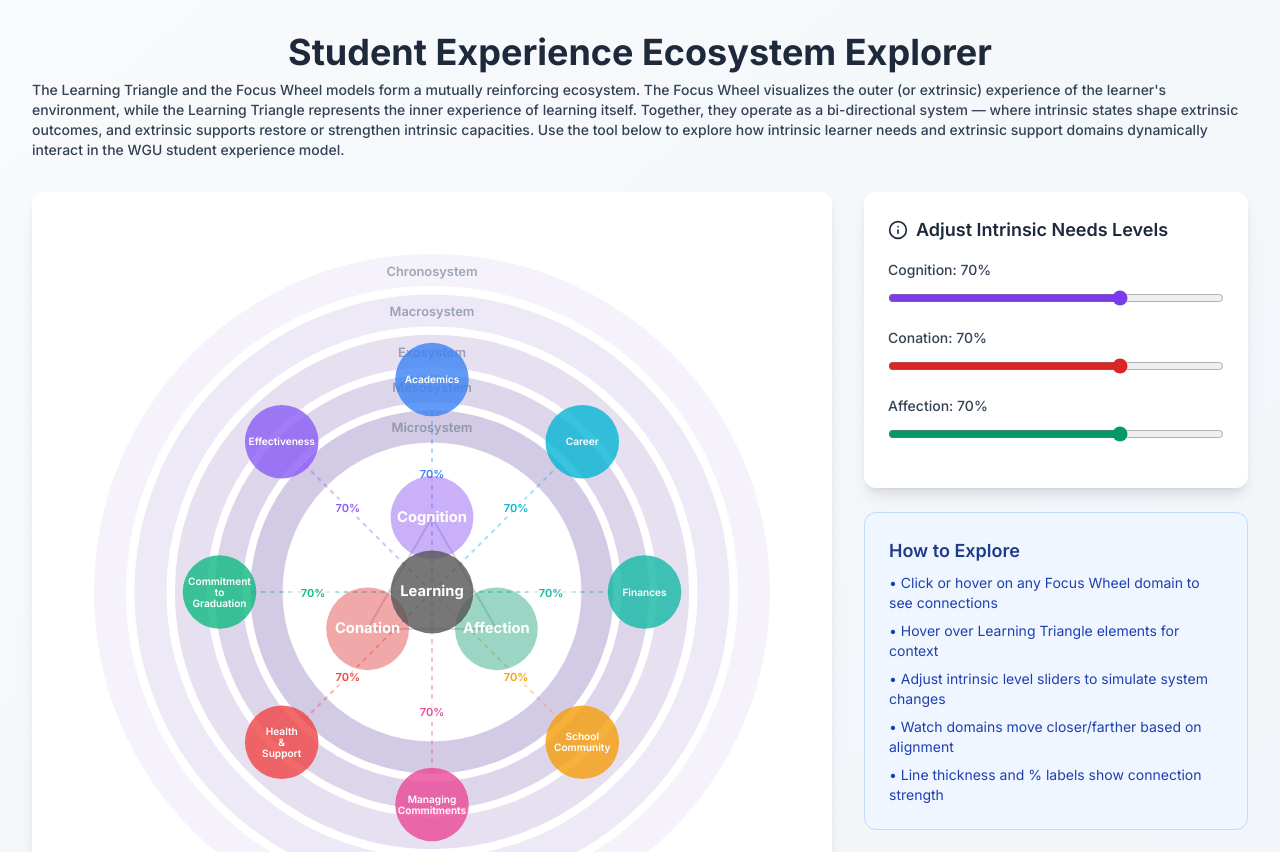
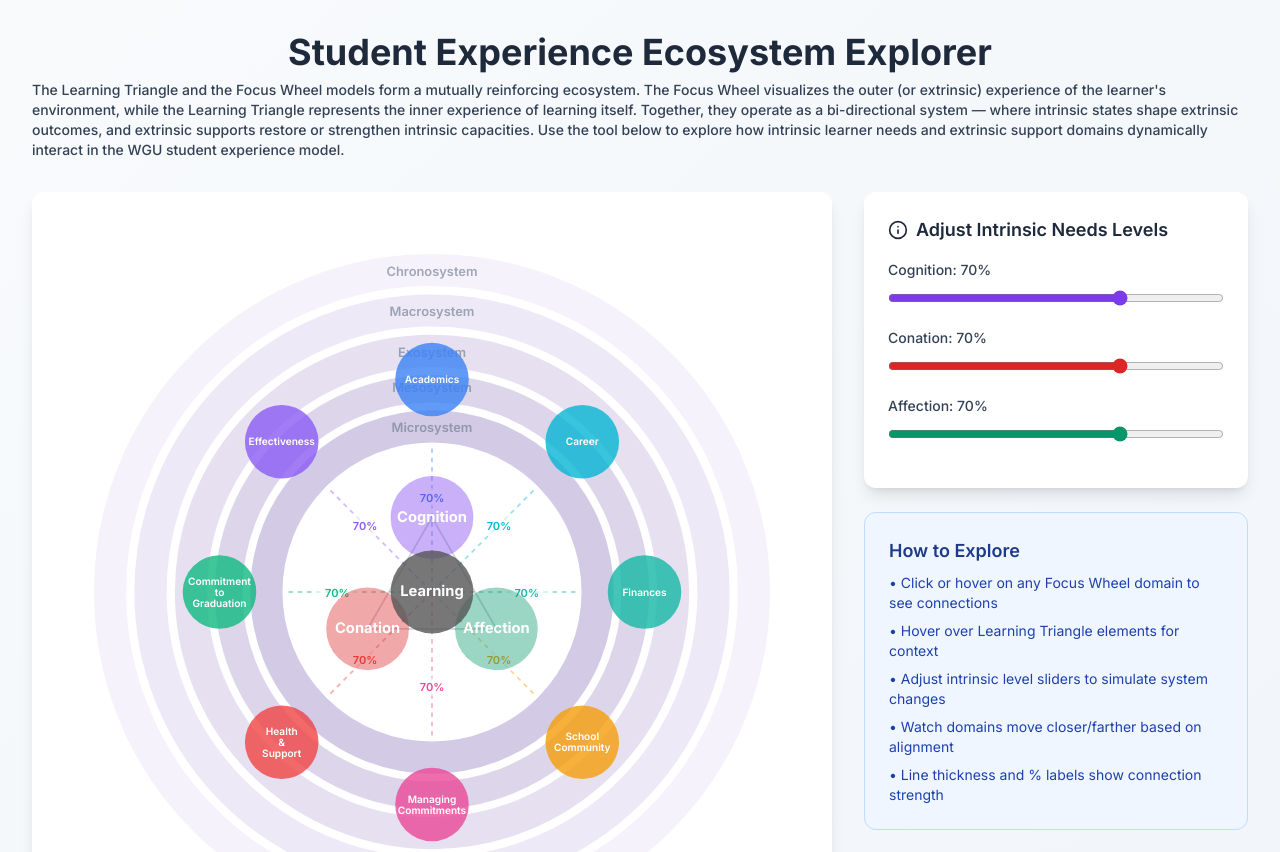
Before and after one commit to eric-hansen-wgu/SEEE-test, a Next.js app: page / in a window 1280 px wide. Shown: the top 852 px of the page. Built offline with nearby package versions, Linux system fonts and the light colour scheme.

Commit message:
Update page.tsx

```diff
--- a/src/app/page.tsx
+++ b/src/app/page.tsx
@@ -160,7 +160,7 @@ const StudentSuccessEcosystem = () => {
     const totalScore = cognitionScore + mindsetScore + belongingScore;
     const maxPossibleScore = (domain.influences.cognition + domain.influences.mindset + domain.influences.belonging) * 100;
     const domainAlignment = totalScore / maxPossibleScore;
-    const radius = 350 - (domainAlignment * (180 + 40)); //First number is Max Radius, Second number is Min Radius, Third Number accounts for radius of the Focus Wheel Domain
+    const radius = 350 - (domainAlignment * 180); //First number is Max Radius, Second number is Min Radius
 
     const angleRad = (domain.angle * Math.PI) / 180;
     const domainX = centerX + radius * Math.cos(angleRad);
@@ -261,7 +261,7 @@ const StudentSuccessEcosystem = () => {
                 const maxPossibleScore = (domain.influences.cognition + domain.influences.mindset + domain.influences.belonging) * 100;
                 const domainAlignment = totalScore / maxPossibleScore;
 
-                const radius = 350 - (domainAlignment * (180 + 40)); //First number is Max Radius, Second number is Min Radius, Third Number accounts for radius of the Focus Wheel Domain
+                const radius = (350 - 40) - (domainAlignment * (180 + 40)); //First composite number is Max Radius, Second number is Min Radius, Third Number accounts for radius of the Focus Wheel Domain
                 const angleRad = (domain.angle * Math.PI) / 180;
                 const x = centerX + radius * Math.cos(angleRad);
                 const y = centerY + radius * Math.sin(angleRad);
```
